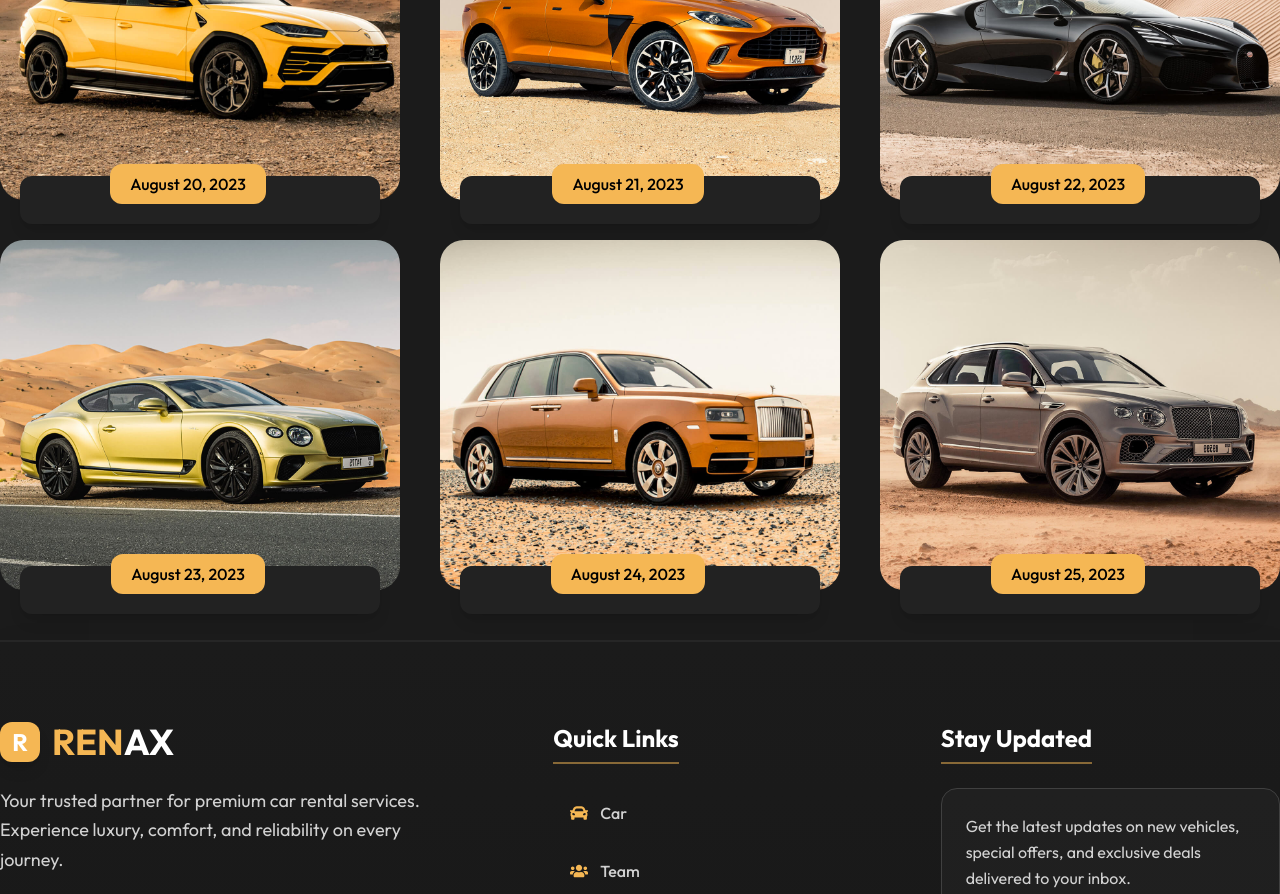
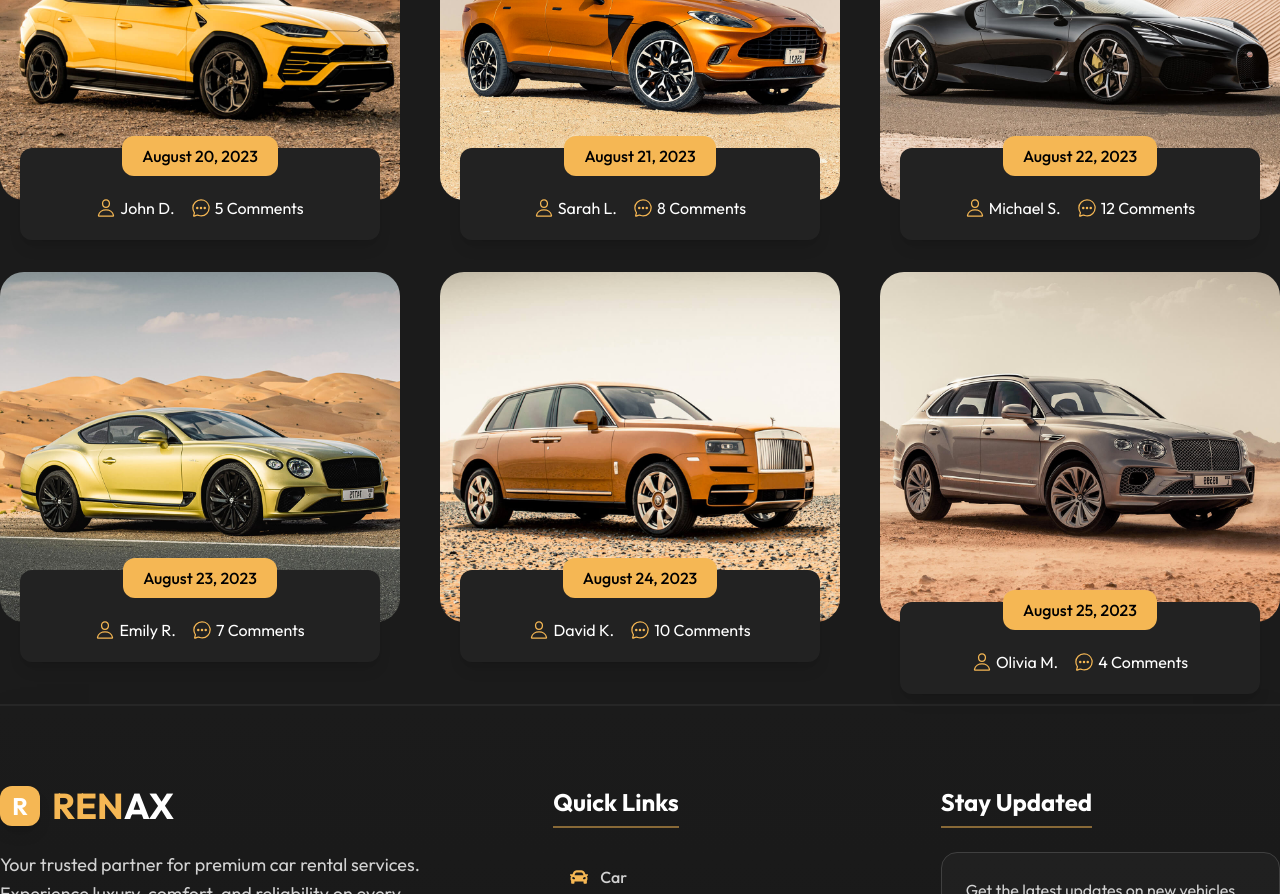
Before and after one commit to twahidulislamdev/go-ride, a React (Vite) app: page /blog in a window 1280 px wide. Shown: the part 740-1634 px from the top of the page. Built offline with nearby package versions, Linux system fonts and the light colour scheme.

Commit message:
Refactor BlogCard component to use post data and enhance display with person and comments information

```diff
--- a/src/components/BlogCard.jsx
+++ b/src/components/BlogCard.jsx
@@ -1,31 +1,44 @@
 import React from "react";
 import { FaUserFriends } from "react-icons/fa";
 import { GiGearStick } from "react-icons/gi";
-import { PiSuitcaseSimpleFill } from "react-icons/pi";
+import { IoChatbubbleEllipsesOutline, IoPersonOutline } from "react-icons/io5";
 
-const BlogCard = ({ car }) => {
+const BlogCard = ({ post }) => {
   return (
     <>
       <div className="w-full relative">
         {/* IMAGE */}
         <div className="w-full h-[300px] lg:h-[350px] overflow-hidden rounded-3xl">
           <img
-            src={car.image}
-            alt={car.name}
+            src={post.image}
+            alt={post.name}
             className="w-full h-full object-cover"
           />
         </div>
 
-        <div className="absolute left-1/2 -translate-x-1/2 -bottom-10 lg:-bottom-6 bg-neutralColor w-[90%] shadow-lg rounded-xl p-5 flex flex-col lg:flex-row justify-between items-center gap-3 lg:gap-6">
+        <div className="absolute left-1/2 -translate-x-1/2 -bottom-10 lg:-bottom-10 bg-neutralColor w-[90%] shadow-lg rounded-xl p-5 flex flex-col items-center gap-3">
           {/* Date part start */}
-          <div className="flex justify-center m-auto px-5 py-2 bg-mainColor  rounded-xl  -mt-8">
+          <div className="flex justify-center px-5 py-2 bg-mainColor rounded-xl -mt-8">
             <p className="text-sm lg:text-base font-medium text-black">
-              {car.date}
+              {post.date}
             </p>
           </div>
           {/* Date part end */}
-          <div className="">
 
+          <div className="flex gap-4 mt-2">
+            {/* person part start */}
+            <div className="flex items-center gap-1 text-white">
+              <IoPersonOutline className="text-mainColor text-xl" />
+              <span className="text-white">{post.person}</span>
+            </div>
+            {/* person part end */}
+
+            {/* Comments part start   */}
+            <div className="flex items-center gap-1">
+              <IoChatbubbleEllipsesOutline className="text-mainColor text-xl" />
+              <span className="text-white">{post.commentsAmount} Comments</span>
+            </div>
+            {/* Comments part end   */}
           </div>
         </div>
       </div>
--- a/src/components/pages/Blog.jsx
+++ b/src/components/pages/Blog.jsx
@@ -1,39 +1,49 @@
-import React from "react";
 import Container from "../Container";
-
+import BlogCard from "../BlogCard";
 import BackgroundOne from "../../assets/BackgroundOne.jpg";
 import LamborghiniUrus from "../../assets/LamborghiniUrus.jpg";
 import astonMartinDbx from "../../assets/astonMartinDbx.jpg";
 import BugattiMistralW16 from "../../assets/BugattiMistralW16.jpg";
 import BentleyContinental from "../../assets/BentleyContinental.jpg";
 import RollsRoyceCullinan from "../../assets/RollsRoyceCullinan.jpg";
-import BlogCard from "../BlogCard";
 
 const Blog = () => {
   const blogPosts = [
     {
       image: LamborghiniUrus,
       date: "August 20, 2023",
+      person: "John D.",
+      commentsAmount: 5,
     },
     {
       image: astonMartinDbx,
       date: "August 21, 2023",
+      person: "Sarah L.",
+      commentsAmount: 8,
     },
     {
       image: BugattiMistralW16,
       date: "August 22, 2023",
+      person: "Michael S.",
+      commentsAmount: 12,
     },
     {
       image: BentleyContinental,
       date: "August 23, 2023",
+      person: "Emily R.",
+      commentsAmount: 7,
     },
     {
       image: RollsRoyceCullinan,
       date: "August 24, 2023",
+      person: "David K.",
+      commentsAmount: 10,
     },
     {
       image: BackgroundOne,
       date: "August 25, 2023",
+      person: "Olivia M.",
+      commentsAmount: 4,
     },
   ];
 
@@ -58,9 +68,9 @@
       {/* Car Cards Section start */}
       <div className="w-full py-[30px] lg:py-[50px] bg-secondaryColor pb-20 px-3 lg:px-0">
         <Container>
-          <div className="grid grid-cols-1  lg:grid-cols-3 gap-10 space-y-15 lg:space-y-0">
+          <div className="grid grid-cols-1  lg:grid-cols-3 gap-10 space-y-15 lg:space-y-8">
             {blogPosts.map((post, index) => (
-              <BlogCard key={index} car={post} />
+              <BlogCard key={index} post={post} />
             ))}
           </div>
         </Container>
```
